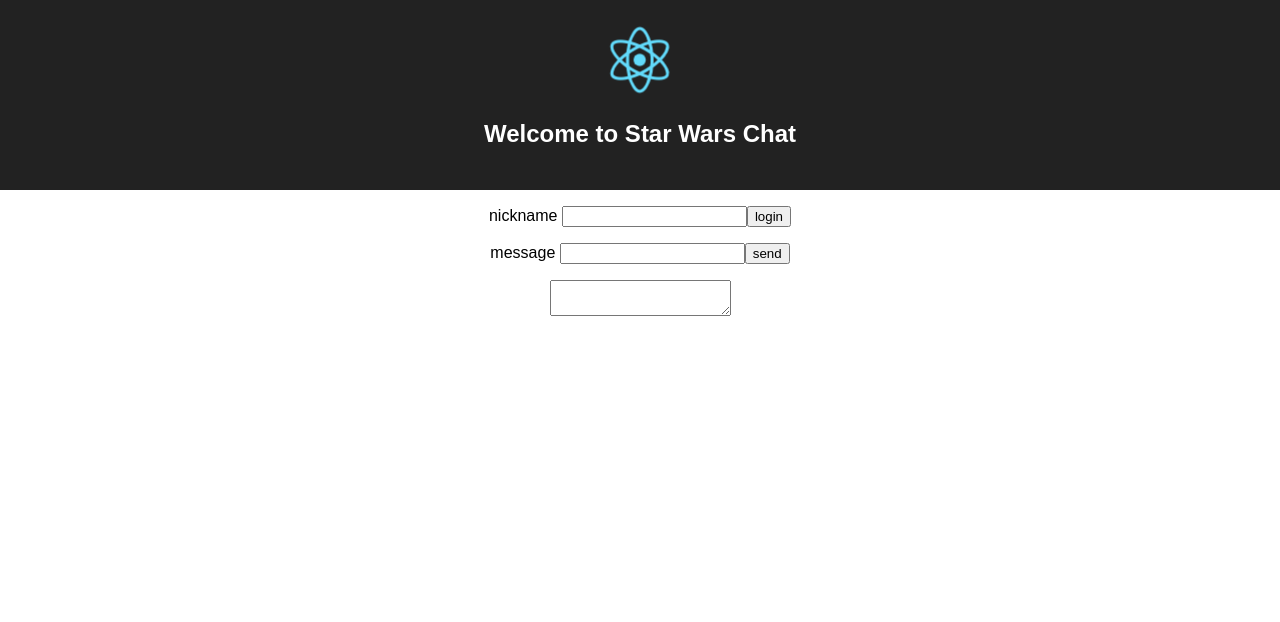
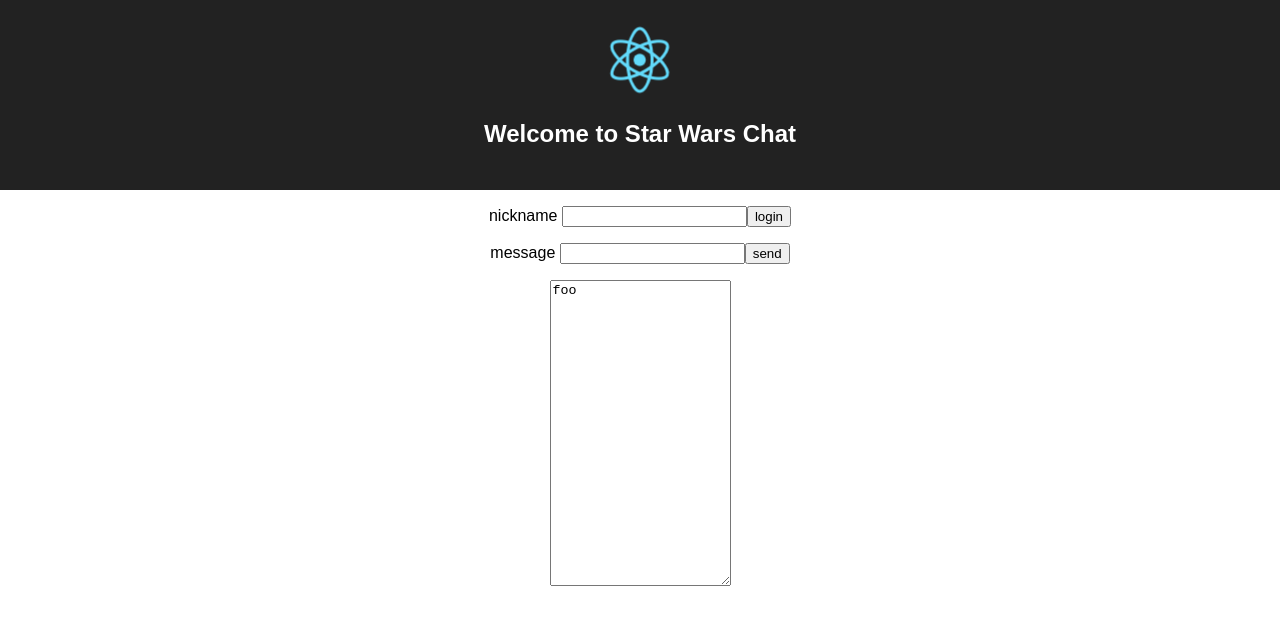
Before and after one commit to sithu/intermediate-redux-fun-project, a React (Create React App) app: page / in a window 1280 px wide. Shown: the top 622 px of the page. Built offline with nearby package versions, Linux system fonts and the light colour scheme.

Commit message:
display foo in the text area

```diff
--- a/src/App.js
+++ b/src/App.js
@@ -2,7 +2,8 @@
 import logo from './logo.svg';
 import './App.css';
 
-import { login, hear, join, say } from './chat'
+import { login, hear, join, say } from './chat';
+import ChatWindow from './ChatWindow';
 
 class App extends Component {
   constructor(props) {
@@ -56,7 +57,7 @@
           <button onClick={this.handleSend}>send</button>
         </p>
         <p>
-          <textarea></textarea>
+          <ChatWindow messages={"foo"}></ChatWindow>
         </p>
       </div>
     );
--- /dev/null
+++ b/src/ChatWindow.js
@@ -0,0 +1,16 @@
+import React from 'react';
+import PropTypes from 'prop-types';
+
+const ChatWindow = ({ messages }) => {
+    return (
+        <textarea rows="20">
+            {messages}
+        </textarea>
+    );
+}
+
+ChatWindow.propTypes = {
+    messages: PropTypes.string.isRequired
+}
+
+export default ChatWindow
```
